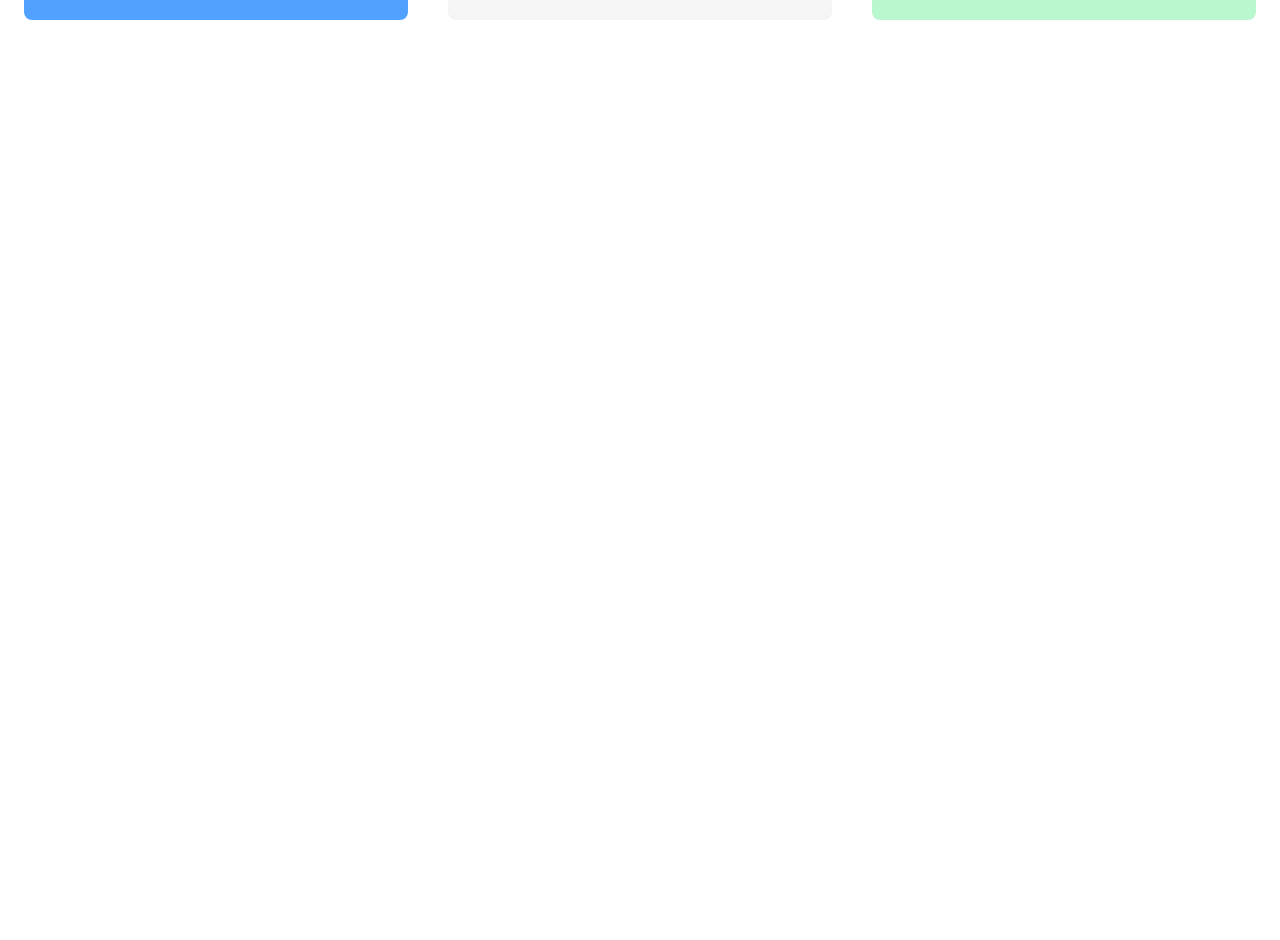
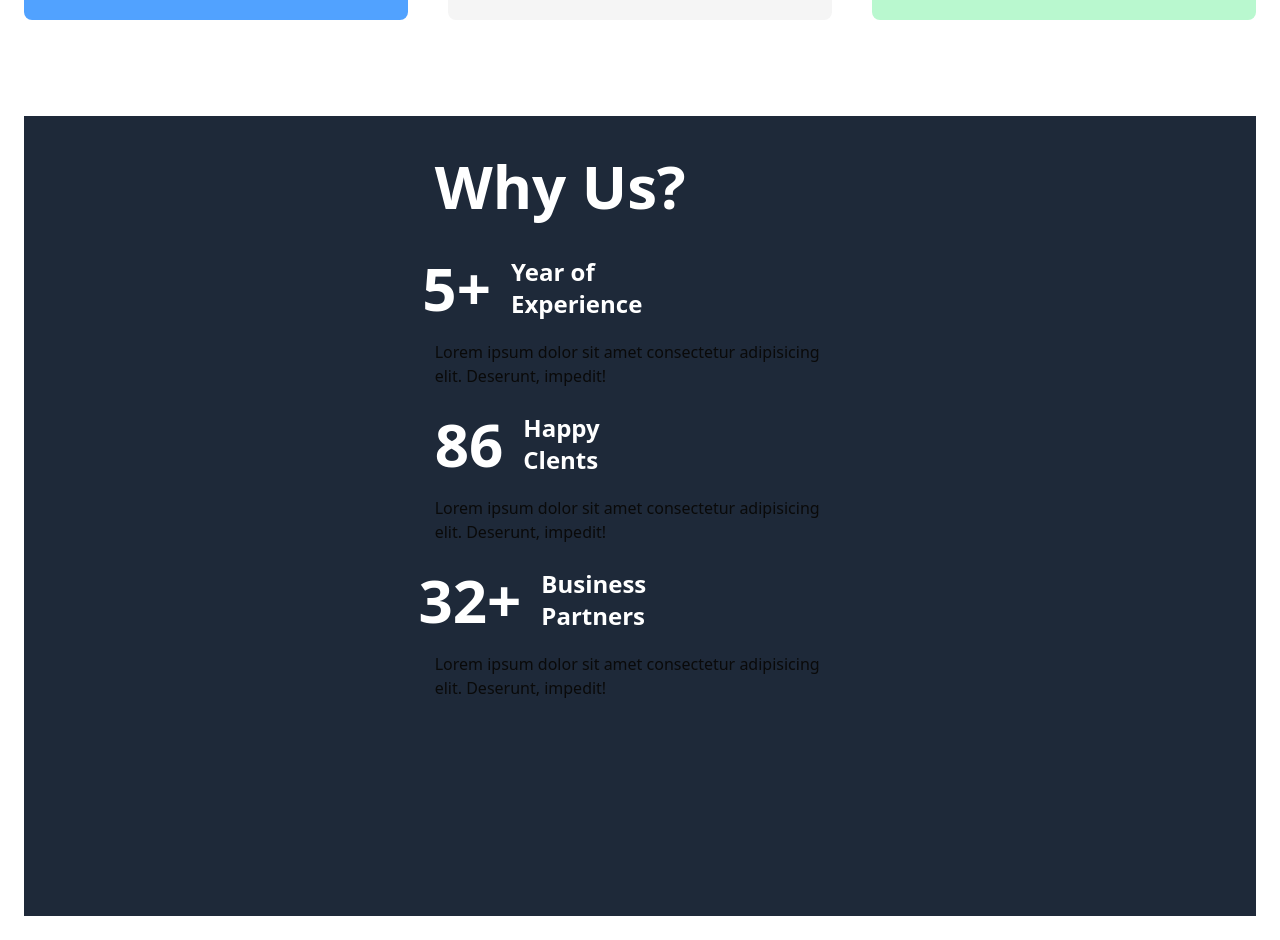
Before and after one commit to DanielFigueroaDuran/web_turbo_color, a Next.js app: page / in a window 1280 px wide. Shown: the part 1826-2766 px from the top of the page. Before the commit the page ends 1966 px from the top, so only its background shows below. Built offline with nearby package versions, Linux system fonts and the light colour scheme.

Commit message:
adding about

```diff
--- a/app/page.tsx
+++ b/app/page.tsx
@@ -8,6 +8,7 @@ import Carousel from "@/components/hero/Carousel";
 import Hero from "../components/hero/Hero";
 import Banner from "@/components/banner/Banner";
 import Services from "@/components/services/Services";
+import WhyUs from "@/components/banner/WhyUs";
 
 export default function Home() {
 
@@ -28,6 +29,7 @@ export default function Home() {
       <Hero />
       <Banner />
       <Services />
+      <WhyUs />
     </div>
   );
 }
--- a/components/banner/WhyUs.tsx
+++ b/components/banner/WhyUs.tsx
@@ -0,0 +1,36 @@
+import { aboutData } from "@/lib/data"
+
+
+const WhyUs = () => {
+      return (
+            <div className="min-h-screen flex flex-col items-center lg:text-start bg-gray-800">
+                  <h1
+                        className="text-6xl font-bold text-white w-full lg:w-1/3 py-10"
+                        data-aos="fade-up"
+                  >
+                        Why Us?
+                  </h1>
+                  {aboutData.map(about => (
+                        <div
+                              key={about.id}
+                              className="w-full lg:w-1/3 space-y-5 pr-5 pb-14 lg:pb-6"
+                              data-aos="fade-up"
+                        >
+                              <div className="flex justify-center lg:items-center gap-5 w-full lg:w-2/4">
+                                    <span className="text-6xl font-bold text-white">{about.num}</span>
+                                    <h3 className="text-2xl font-bold text-white">{about.title}</h3>
+                              </div>
+                              <div>
+                                    <p>
+                                          Lorem ipsum dolor sit amet consectetur adipisicing elit. Deserunt, impedit!
+                                    </p>
+                              </div>
+                        </div>
+                  ))
+
+                  }
+            </div>
+      )
+}
+
+export default WhyUs
--- a/lib/data.tsx
+++ b/lib/data.tsx
@@ -58,3 +58,21 @@ export const servicesData: servicesDataType[] = [
             color: "bg-green-200"
       }
 ];
+
+export const aboutData = [
+      {
+            id: 1,
+            num: "5+",
+            title: "Year of Experience"
+      },
+      {
+            id: 2,
+            num: "86",
+            title: "Happy Clents"
+      },
+      {
+            id: 3,
+            num: "32+",
+            title: "Business Partners"
+      },
+];
```
